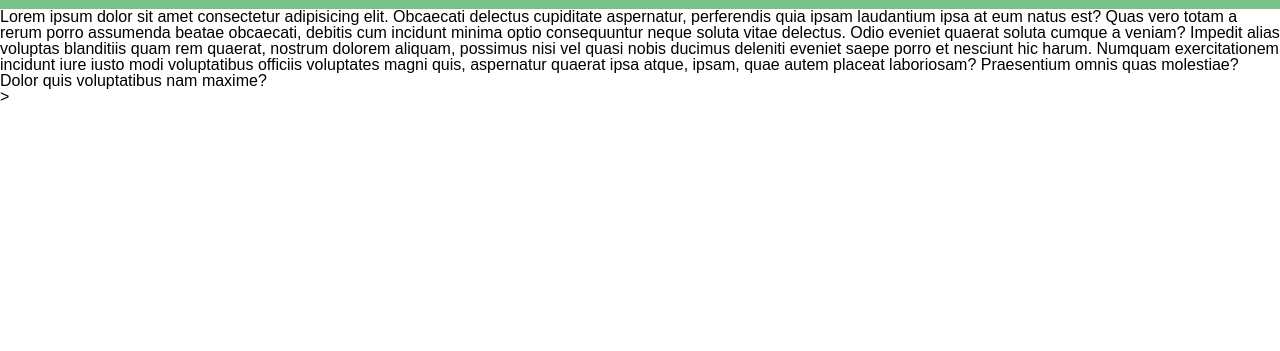
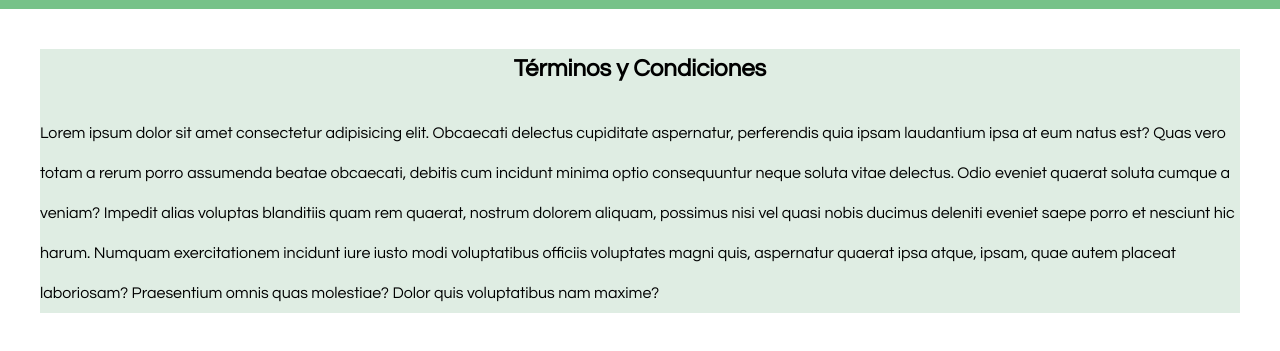
Before and after one commit to RaeMoraV/AyunoItermitente, a plain HTML site: page Public/terminosCondiciones.html in a window 1280 px wide. Shown: the part 61-412 px from the top of the page. Drawn offline with Linux system fonts and the light colour scheme.

Commit message:
Términos y condiciones terminado

```diff
--- a/Public/Css/terminosCondiciones.css
+++ b/Public/Css/terminosCondiciones.css
@@ -0,0 +1,18 @@
+.containerTerminos{
+    display: flex;
+    flex-direction: column;
+    font-family: Century Gothic;
+    background-color: #dfede3;
+    justify-content: center;
+    align-items: center;
+    margin:40px 40px 40px 40px;
+    line-height: 40px;
+}
+
+.containerTerminos h2{
+
+    font-weight:bold;
+    font-size: 24px;
+    margin-bottom: 24px;
+
+}
--- a/Public/terminosCondiciones.html
+++ b/Public/terminosCondiciones.html
@@ -52,7 +52,10 @@
 
     <main>
 
-        <div>
+        <div class="containerTerminos">
+
+            <h2>Términos y Condiciones</h2>
+
             <p> Lorem ipsum dolor sit amet consectetur adipisicing elit. Obcaecati delectus cupiditate aspernatur,
                  perferendis quia ipsam laudantium ipsa at eum natus est? Quas vero totam a rerum porro assumenda
                 beatae obcaecati, debitis cum incidunt minima optio consequuntur neque soluta vitae delectus.
@@ -62,7 +65,7 @@
                 aspernatur quaerat ipsa atque, ipsam, quae autem placeat laboriosam? Praesentium omnis quas molestiae?
                 Dolor quis voluptatibus nam maxime?
             </p>
-        </div>>
+        </div>
 
     </main>
 
```
